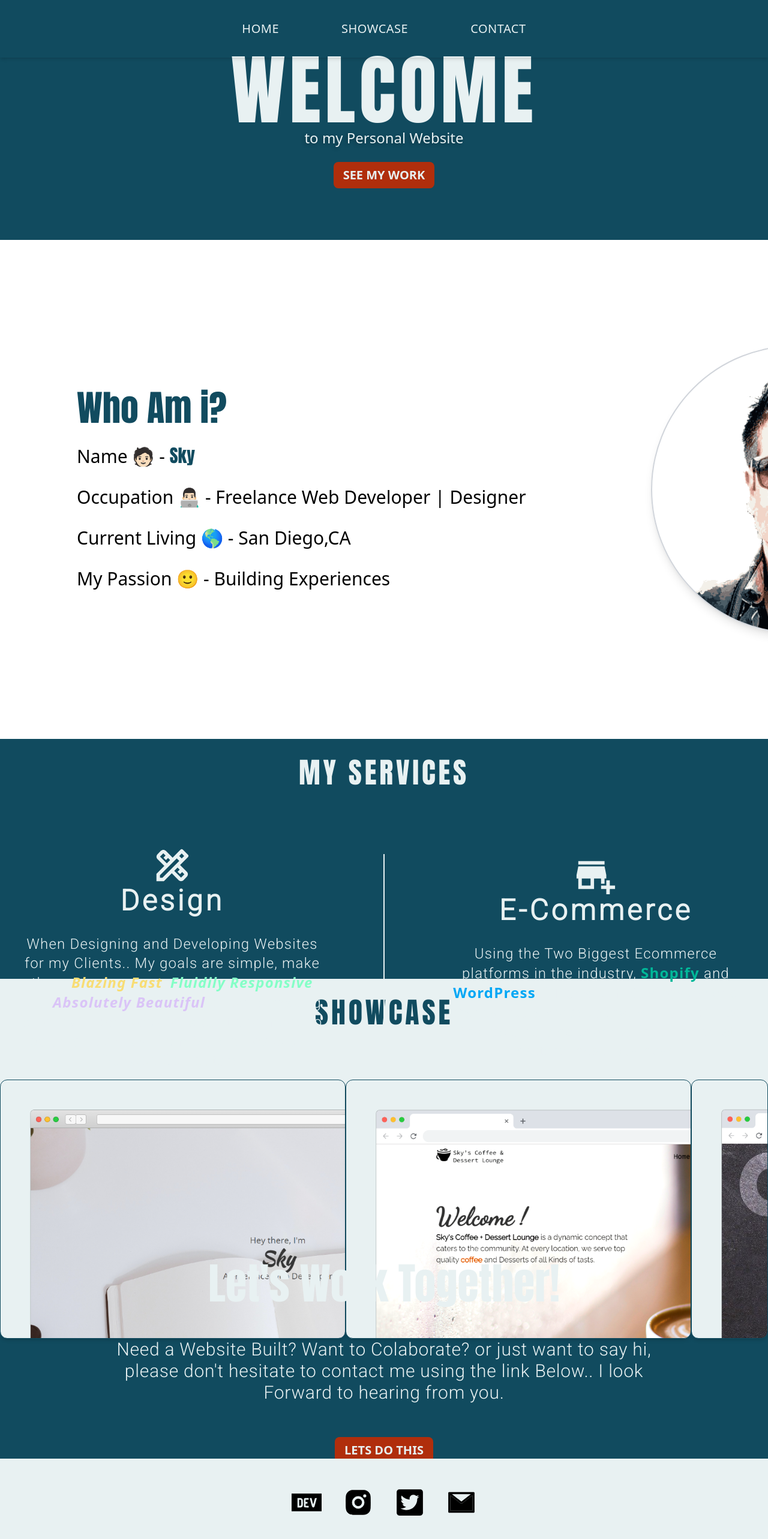
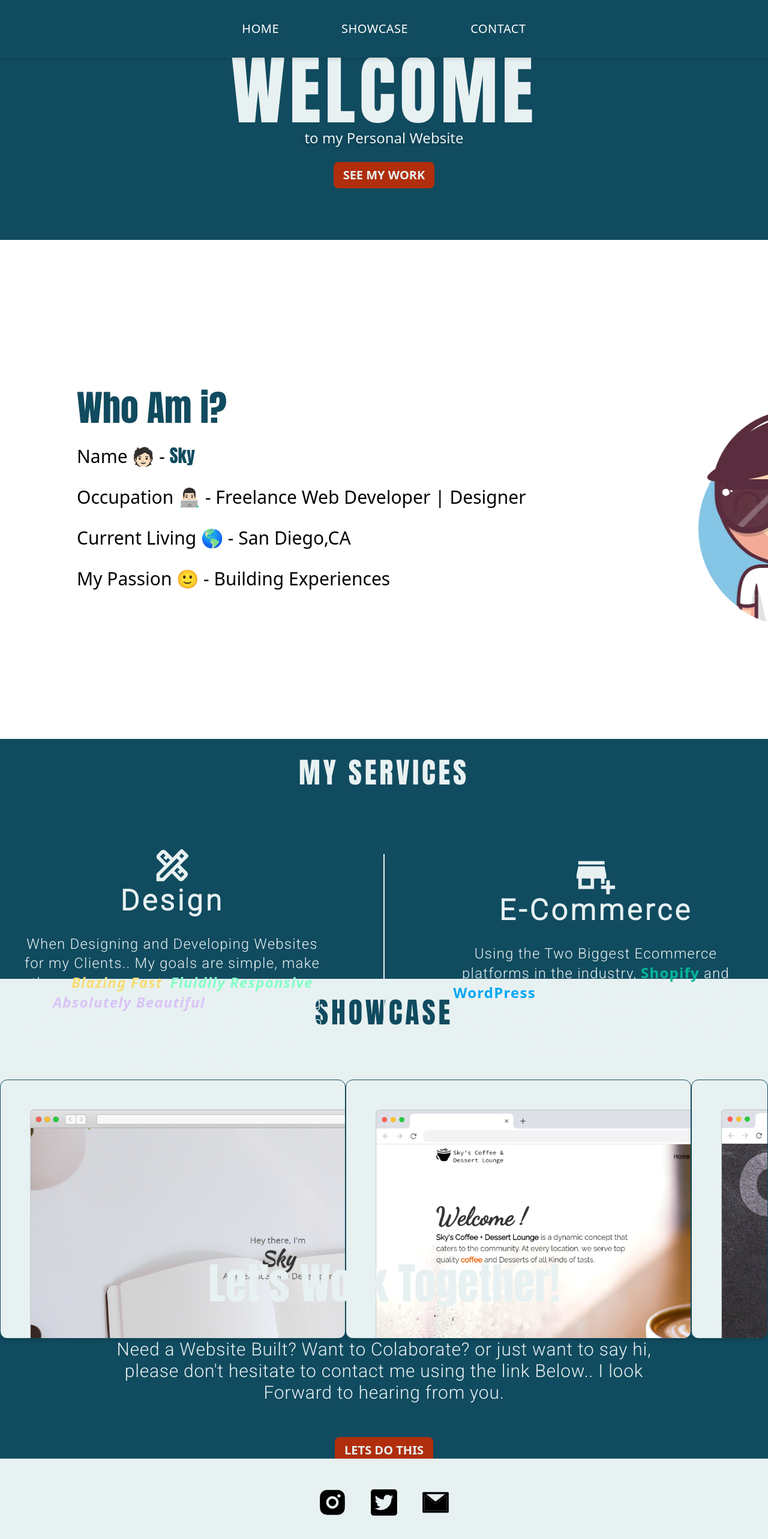
Before and after one commit to skystanoyevitch/sky-portfolio, a React (Create React App) app: page / in a window 1280 px wide. Shown: the top 2566 px of the page at 60% size. Built offline with nearby package versions, Linux system fonts and the light colour scheme.

Commit message:
Minor Fixes

```diff
--- a/src/Page-components/Footer.js
+++ b/src/Page-components/Footer.js
@@ -1,6 +1,5 @@
 import React from "react";
 import { RiInstagramFill } from "react-icons/ri";
-import { SiDevdotto } from "react-icons/si";
 import { FaTwitterSquare } from "react-icons/fa";
 import { AiTwotoneMail } from "react-icons/ai";
 import Emoji from "../assets/heart-emoji";
@@ -18,13 +17,6 @@ const Footer = () => {
 			>
 				<div className="flex flex-col p-4 w-full h-full justify-center">
 					<div className="flex space-x-4 lg:space-x-9 items-center justify-center">
-						<a
-							href="https://dev.to/rolypolie"
-							target="_blank"
-							rel="noreferrer"
-						>
-							<SiDevdotto size={50} />
-						</a>
 						<a
 							href="https://www.instagram.com/spacebars_and_tabs/"
 							rel="noreferrer"
--- a/src/Page-components/Micro-components/About.js
+++ b/src/Page-components/Micro-components/About.js
@@ -41,7 +41,7 @@ function About() {
 			</div>
 			<div className="flex justify-center xl:max-w-3xl xl:pl-52 lg:flex-1">
 				<div
-					className="bg-profileImage bg-cover bg-no-repeat bg-center rounded-full shadow-lg border-2 w-60 h-60 md:w-80 md:h-80 xl:w-120 xl:h-120"
+					className="bg-profileImage bg-cover bg-no-repeat bg-center rounded-full w-60 h-60 md:w-80 md:h-80 xl:w-120 xl:h-120"
 				></div>
 			</div>
 		</motion.section>
--- a/src/Page-components/Nav.js
+++ b/src/Page-components/Nav.js
@@ -4,14 +4,7 @@ import { Link, NavLink } from "react-router-dom";
 
 const Nav = () => {
 	return (
-		<div
-			id="nav-text"
-			className={`hidden md:visible md:shadow-md md:h-24 lg:h-16 xl:h-24 w-screen md:flex md:items-center absolute ${
-				window.location.pathname === "/Contact"
-					? "text-primary"
-					: "text-secondary"
-			}`}
-		>
+		<div className="hidden md:visible md:fixed md:shadow-md md:h-24 lg:h-16 xl:h-24 w-screen md:flex md:items-center absolute text-white bg-primary z-10">
 			<nav className="md:flex md:justify-center flex-1">
 				<ul className="flex xl:text-xl p-x tracking-wide">
 					<li className={"m-10 p-3"}>
--- a/tailwind.config.js
+++ b/tailwind.config.js
@@ -9,7 +9,7 @@ module.exports = {
 				anton: ['"Anton"', "sans-serif"],
 			},
 			backgroundImage: (theme) => ({
-				profileImage: "url('./images/sky2.png')",
+				profileImage: "url('./images/bighead.svg')",
 				skyCafe: "url('./images/project2snap.png')",
 				"this-is-sky": "url('./images/project1snap.png')",
 				comingSoon: "url('./images/comingsoonsnap.jpg')",
```
Also changed, not shown: src/images/bighead.svg (added).
